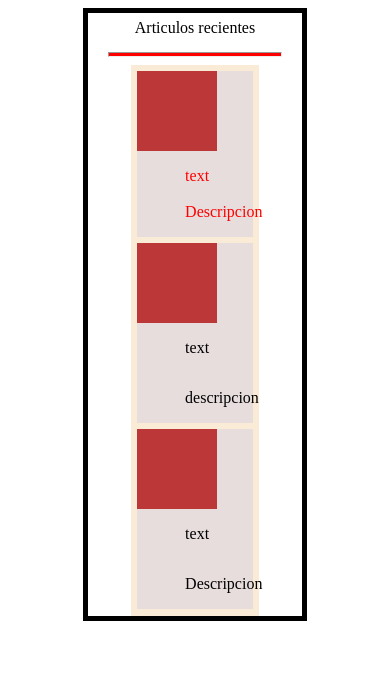
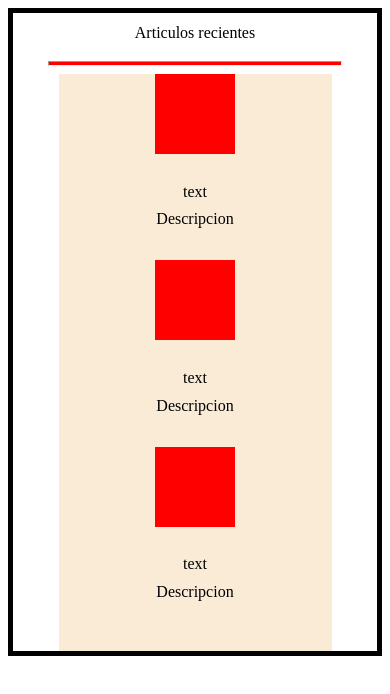
Before and after one commit to erik2344/listadoarticulos, a plain HTML site: page index.html in a window 390 px wide. Drawn offline with Linux system fonts and the light colour scheme.

Commit message:
funcionando con responsive

```diff
--- a/index.html
+++ b/index.html
@@ -13,8 +13,8 @@
         </div>
         <hr>
         <div class="content">
-            <div class="item">
-                <div class="img"></div>
+            <div class="content-item">
+                <div class="img" id="img1"></div>
                 <div class="text">
                     <p class="content-txt">
                         text
@@ -24,29 +24,30 @@
                     </p>
                 </div>
             </div>
-            <div class="item">
-                <div class="img"></div>
+            <div class="content-item">
+                <div class="img" id="img1"></div>
                 <div class="text">
-                    <p>
+                    <p class="content-txt">
                         text
                     </p>
-                    <p>
-                        descripcion
-                    </p>
-                </div>
-            </div>
-            <div class="item">
-                <div class="img"></div>
-                <div class="text">
-                    <p>
-                        text
-                    </p>
-                    <p>
+                    <p class="content-desc">
                         Descripcion
                     </p>
                 </div>
             </div>
-        </div>
-    </section>
+            <div class="content-item">
+                <div class="img" id="img1"></div>
+                <div class="text">
+                    <p class="content-txt">
+                        text
+                    </p>
+                    <p class="content-desc">
+                        Descripcion
+                    </p>
+                </div>
+            </div>
+    <section>
 </body>
+<img src="" alt="">
+<a href=""></a>
 </html>
--- a/style.css
+++ b/style.css
@@ -9,7 +9,7 @@ body{
     flex-direction: column;
     align-items: center;
     border: 5px solid;
-    position: relative;
+    font-size: 1em;
 }
 hr{
     background-color: red;
@@ -21,36 +21,54 @@ hr{
 .header{
     margin: 3%;
 }
+.content{
+    box-sizing: border-box;
+    width: 75%;
+    display: flex;
+    flex-direction: column;
+    flex-wrap: nowrap;
+    align-items: center;
+    justify-content: center;
+    gap: 1em;
+    background-color: antiquewhite;
+}
+.content-item{
+    box-sizing: border-box;
+    display: flex;
+    gap: 4em;
+}
+@media (max-width: 600px) {
+    .parent {
+        width: 100%;
+    }
+    .content-item {
+        flex-direction: column;
+        align-items: center;
+        gap: .8em;
+    }
+    .text {
+        width: 100%;
+    }
+}
 .img{
     width: 5em;
     height: 5em;
-    background-color: rgb(188, 55, 55);
+    background-size: contain;
+    background-position: center;
+    background-repeat: no-repeat;
+    background-color: red;
 }
-.content{
-    box-sizing: border-box;
-    width: 60%;
-    height: 100%;
-    box-sizing: border-box;
-    background-color: antiquewhite;
-}
-.item{
-    box-sizing: border-box;
-    display: flex;
-    flex-wrap: wrap;
-    margin: 5%;
-    background-color: rgb(231, 221, 221);
-}
+
 .text{
     display: flex;
     flex-direction: column;
-    justify-content: center;
-    margin-left: 3em;
+    flex-wrap: nowrap;
+    align-items: center;
+    width: 1em;
 }
 .content-txt{
-    color: red;
-    margin-bottom: 1em;
+    margin-bottom: .5em;
 }
 .content-desc{
-    color: red;
     margin-top: .1em;
 }
```
Also changed, not shown: img/1.png (renamed from img/image-removebg-preview (1).png), img/2.png (renamed from img/image-removebg-preview (2).png), img/3.png (renamed from img/image-removebg-preview.png).
